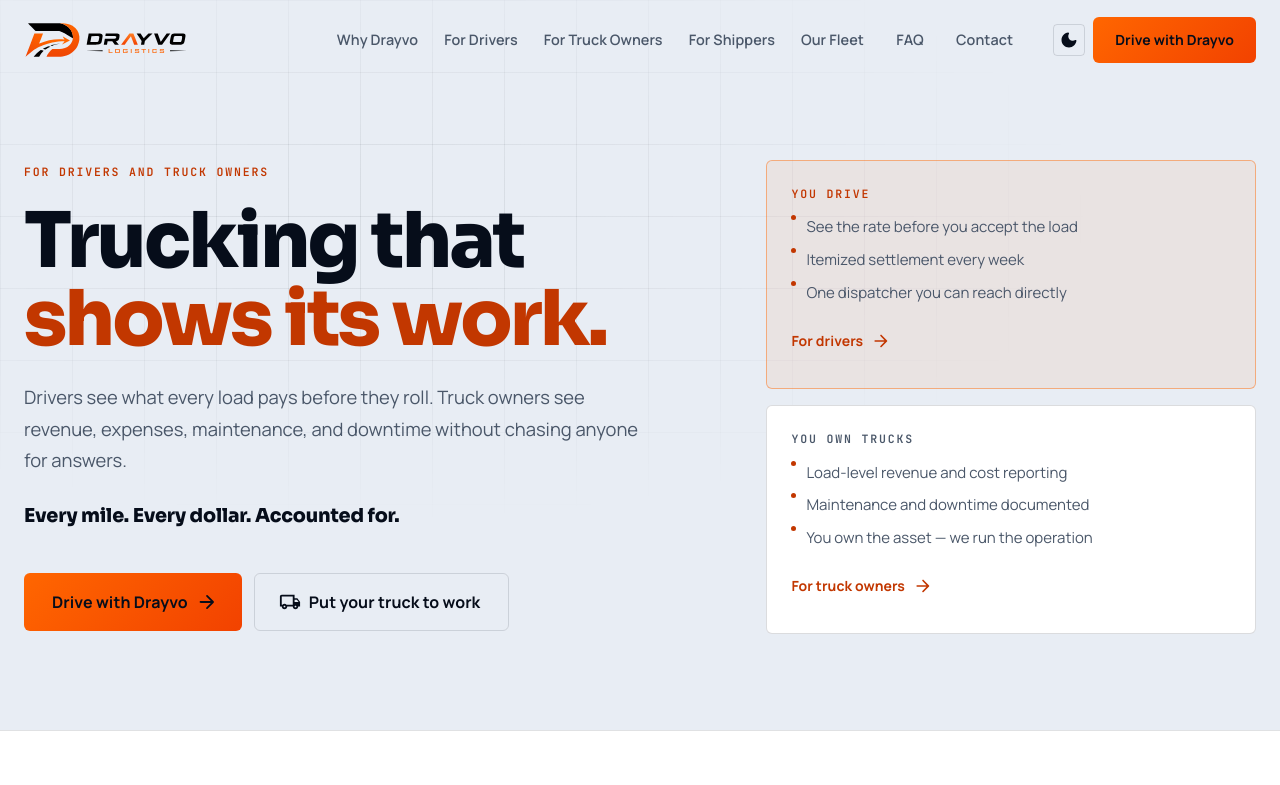
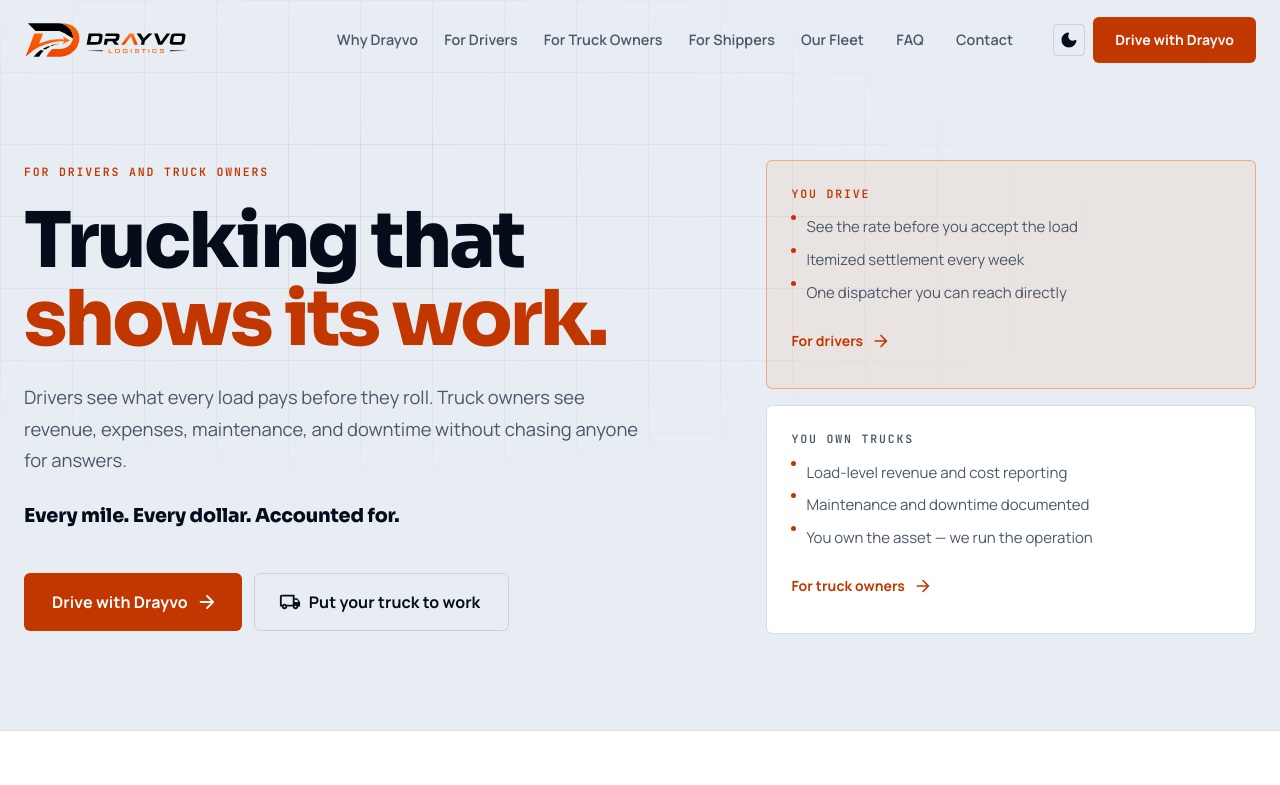
Before and after one commit to agentlabs-tm/drayvo, a Next.js app in the folder web-landing/: page / in a window 1280 px wide. Shown: the top 785 px of the page. Built offline with nearby package versions, Linux system fonts and the light colour scheme; what @mui/material-nextjs would draw is missing.

Commit message:
theme and city update

```diff
--- a/web-landing/src/components/sections/ApplyForm.tsx
+++ b/web-landing/src/components/sections/ApplyForm.tsx
@@ -341,7 +341,7 @@
                     {isShipper && (
                       <TextField
                         label="Lanes you need covered"
-                        placeholder="e.g. Chicago → Dallas, weekly"
+                        placeholder="e.g. Houston → Dallas, weekly"
                         sx={{ gridColumn: { sm: 'span 2' } }}
                         {...register('lanes')}
                       />
--- a/web-landing/src/components/sections/Transparency.tsx
+++ b/web-landing/src/components/sections/Transparency.tsx
@@ -20,7 +20,7 @@
  * company's own verified numbers.
  */
 const SETTLEMENT_LINES = [
-  { label: 'Linehaul — CHI → DAL', detail: '968 mi', amount: '+ 2,140.00', positive: true },
+  { label: 'Linehaul — HOU → DAL', detail: '239 mi', amount: '+ 545.00', positive: true },
   { label: 'Linehaul — DAL → MEM', detail: '452 mi', amount: '+ 1,015.00', positive: true },
   { label: 'Detention — Receiver 2', detail: '2.0 hrs', amount: '+ 100.00', positive: true },
   { label: 'Fuel advance', detail: 'Issued Tue', amount: '− 400.00', positive: false },
--- a/web-landing/src/lib/site.ts
+++ b/web-landing/src/lib/site.ts
@@ -10,8 +10,8 @@
   url: 'https://www.drayvologistics.com',
 
   // TODO(verify): confirm the recruiting and dispatch numbers that actually ring a person.
-  phone: '(312) 555-0142',
-  phoneHref: '+13125550142',
+  phone: '(713) 555-0142',
+  phoneHref: '+17135550142',
   email: 'dispatch@drayvologistics.com',
   recruitingEmail: 'drive@drayvologistics.com',
 
@@ -19,8 +19,8 @@
   // Do not display a terminal address the company does not operate from.
   address: {
     street: '',
-    city: 'Chicago',
-    state: 'IL',
+    city: 'Houston',
+    state: 'TX',
     country: 'US',
   },
 
--- a/web-landing/src/theme/theme.ts
+++ b/web-landing/src/theme/theme.ts
@@ -1,7 +1,7 @@
 'use client';
 
 import { createTheme, alpha } from '@mui/material/styles';
-import { brand, gradients } from './tokens';
+import { brand } from './tokens';
 
 const display = 'var(--font-display)';
 const body = 'var(--font-body)';
@@ -123,12 +123,10 @@
       variants: [
         {
           props: { variant: 'contained', color: 'primary' },
-          // Dark ink on the brand gradient reaches 6.6:1; white on the same
-          // gradient is only 2.9:1 and fails AA.
           style: {
-            background: gradients.orange,
-            color: brand.ink,
-            '&:hover': { background: brand.orangeDeep },
+            backgroundColor: brand.orangeText,
+            color: '#FFFFFF',
+            '&:hover': { backgroundColor: brand.orangeDeepText },
           },
         },
       ],
--- a/web-landing/src/theme/tokens.ts
+++ b/web-landing/src/theme/tokens.ts
@@ -15,6 +15,8 @@
    * reading as the brand color. Fills and borders use `orange`; text uses this.
    */
   orangeText: '#C23700',
+  /** Hover/pressed step below `orangeText`. */
+  orangeDeepText: '#A82F00',
 
   // Brand dark — the plate color behind the reversed lockup.
   ink: '#060D1A',
@@ -28,8 +30,3 @@
   mist: '#F4F6F9',
   paper: '#FFFFFF',
 } as const;
-
-export const gradients = {
-  /** Matches the mark's own gradient direction. */
-  orange: `linear-gradient(135deg, ${brand.orange} 0%, ${brand.orangeDeep} 100%)`,
-} as const;
```
